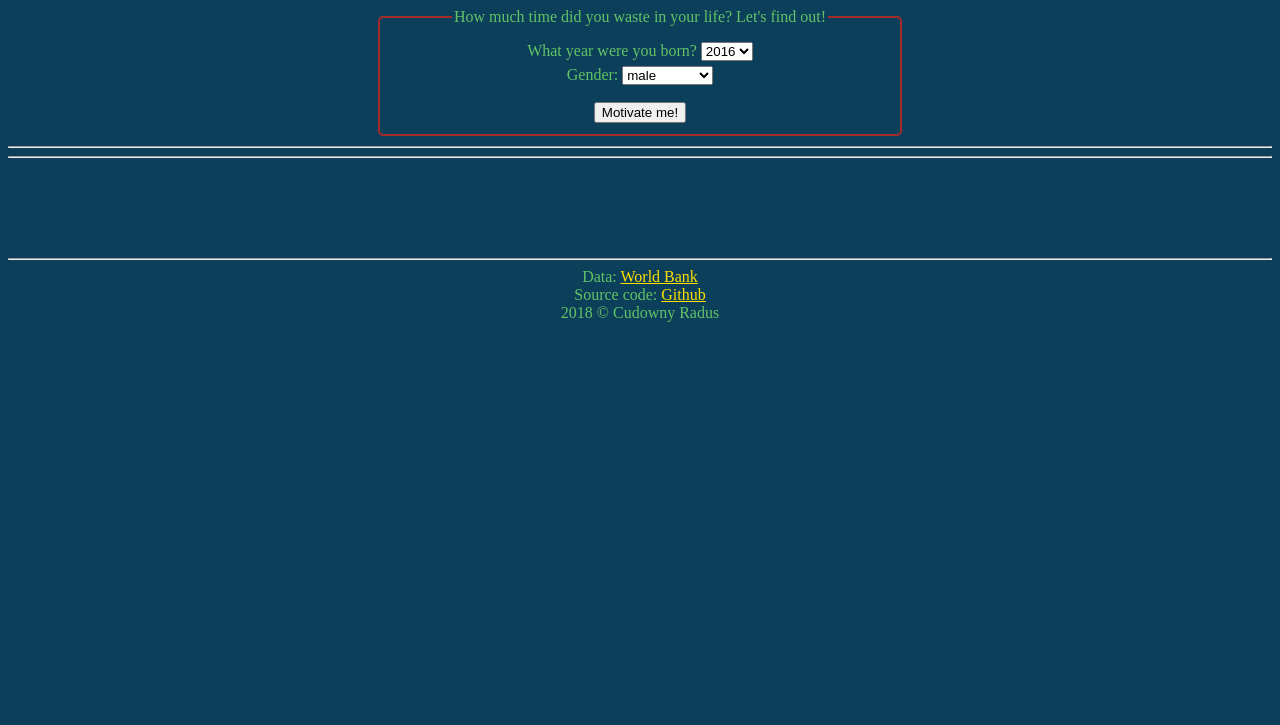
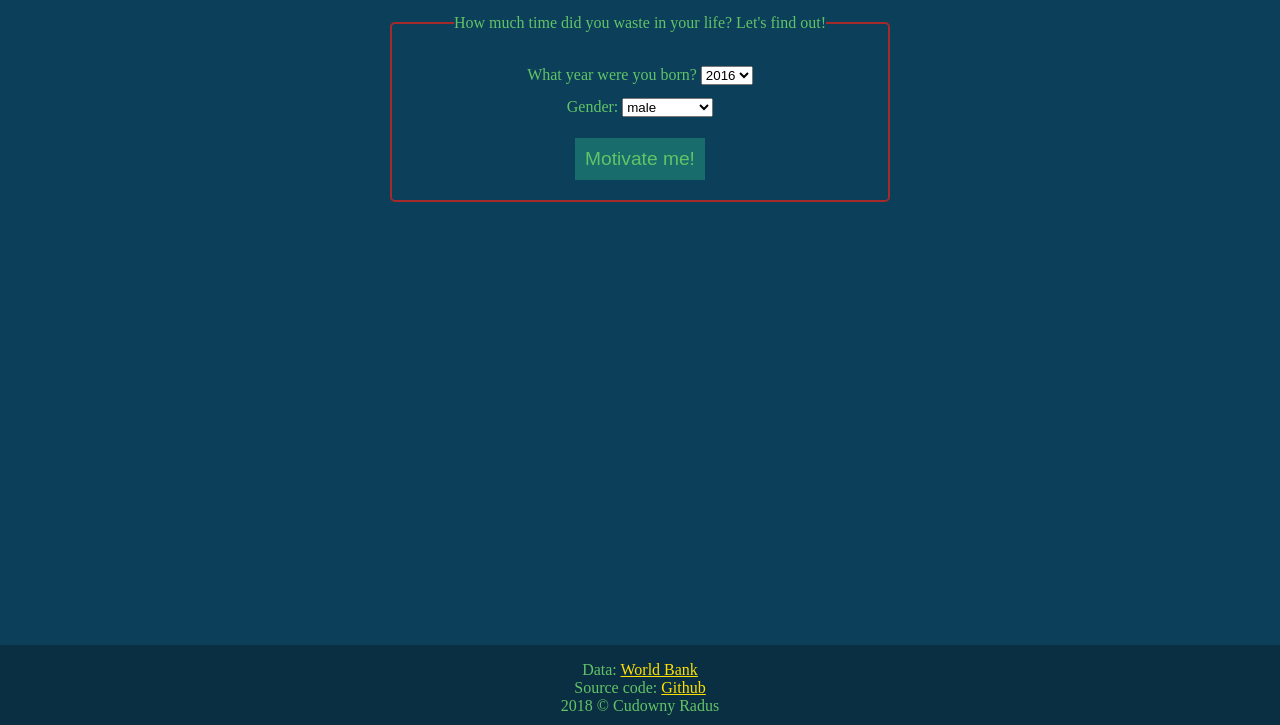
Before and after one commit to ThorgalAegirsson/Procrastinator_motivator, a plain HTML site: page index.html in a window 1280 px wide. Shown: the part 75-800 px from the top of the page. Drawn offline with Linux system fonts and the light colour scheme.

Commit message:
finish styling

```diff
--- a/index.html
+++ b/index.html
@@ -11,8 +11,8 @@
     </head>
 
     <body>
+        <div class="wrapper">
             <h1>Hey procrastinators! Let's motivate you!</h1>
-        <h2></h2>
             <form>
                 <fieldset>
                     <legend>How much time did you waste in your life? Let's find out!</legend>
@@ -29,16 +29,15 @@
                     </div>
                 </fieldset>
             </form>
+            <div class="chartWrapper invisible">
                 <hr>
-        <div class="chartWrapper invisible">
                 <p>Your estimated lifetime is: <span class="lifetime"></span>. Statistically you still have <span class="lifeLeft"></span>
-                left. <br> Every box below is a week, black box is the past, light box is your future. Use it wisely.</p>
+                    left. <br> Every box below is a week, black box is the past, light box is your future. Use it
+                    wisely.</p>
                 <div class="chart"></div>
             </div>
-        <hr>
-
+        </div>
         <footer>
-            <hr>
             Data: <a href="https://www.worldbank.org" target="_blank">World Bank</a> <br>
             Source code: <a href="https://github.com/ThorgalAegirsson/Procrastinator_motivator" target="_blank">Github</a><br>
             2018 &copy; Cudowny Radus
@@ -46,14 +45,16 @@
 
         <div class="modalWrapper">
             <div class="modal">
-                <h1><span class="error">ERROR</span> <span class="error">ERROR</span> <span class="error">ERROR</span> </h1>
-                <!-- blinking -->
-                Nature doesn't give a crap about your progressive first-world problems, you spoiled brat. From now on you are a
+                <h1><span class="error">ERROR</span> <span class="error">ERROR</span> <span class="error">ERROR</span>
+                </h1>
+                Nature doesn't give a crap about your progressive first-world problems, you spoiled brat. From now on
+                you are a
                 woman.
 
                 <button>Ok, I'm a woman</button>
                 <br>
-                PS. If you are interested in this modern day bullshit you can check out an incomplete list of what "progressive"
+                PS. If you are interested in this modern day bullshit you can check out an incomplete list of what
+                "progressive"
                 gender encompasses - go <a href="https://ageofshitlords.com/list-of-all-tumblr-genders-so-far" target="_blank">HERE</a>
             </div>
         </div>
--- a/script.js
+++ b/script.js
@@ -10,12 +10,10 @@
     };
 
     const drawChart = (lifetime, timePassed) => {
-        console.log('drawChart started');
         const chartDiv = document.querySelector('div.chart');
         chartDiv.innerHTML = '';
         const weeks = Math.round(lifetime * 52);
         const pastWeeks = Math.round(timePassed * 52);
-        console.log(`weeks: ${weeks}`);
         for (let i = 0; i < weeks; i++){
             const weekDiv = document.createElement('div');
             weekDiv.classList.add('weekDiv');
@@ -31,6 +29,7 @@
         const calculateProgressive = (e) => {
             e.preventDefault();
             document.querySelector('.chartWrapper').classList.remove('invisible');
+            document.querySelector('#gender').getElementsByTagName('option')[1].selected = 'selected';
             calculate(yearVal, 'woman');
             modalBtn.removeEventListener('click', calculateProgressive);
             modal.classList.remove('show');
@@ -38,14 +37,8 @@
         modalBtn.addEventListener('click', calculateProgressive);
     }
     const readData = (year, gender) => {
-        console.log('readData started');
-        //values
-        const outputDiv = document.querySelector('.chartWrapper');
-        // if (outputDiv.classList.contains('invisible')) outputDiv.classList.remove('invisible');
         let yearVal = year.options[year.selectedIndex].value;
         let genderVal = gender.options[gender.selectedIndex].value;
-        console.log(yearVal);
-        console.log(genderVal);
         if (genderVal === 'idiot') {
             openModal('modalWrapper', yearVal);
         } else {
@@ -54,43 +47,29 @@
     };
 
     const calculate = (year, gender) => {
-        console.log('fetch started');
-        console.log(`gender: ${gender}`);
         const output = document.querySelector('.output');
         const lifetime = document.querySelector('.lifetime');
         const lifeLeft = document.querySelector('.lifeLeft');
         const genderStr = 'SP.DYN.LE00.IN'; //both genders, unused
         const maleStr = `SP.DYN.LE00.MA.IN`;
         const femaleStr = `SP.DYN.LE00.FE.IN`;
-
-        // const gender = 'SPODYNLE00MAIN';
-        // const variableURL = `${female}`;
         const rootURL = `https://api.worldbank.org/v2/countries/POL/indicators/${gender === 'man' ? maleStr : femaleStr}?date=${year}:${year}&format=json`;
-        console.log(`rootUrl: ${rootURL}`);
         fetch(rootURL).then((res) => res.json(), (err) => console.error(err)).then((json) => {
-            console.log('final step');
-            console.log(json);
             const life = json[1][0].value;
-
-            // output.textContent = JSON.stringify(json);
-
             lifetime.textContent = formatTime(life);
             const today = new Date().getFullYear();
             const timePassed = today - year;
-            console.log(timePassed);
             lifeLeft.textContent = formatTime(life - timePassed);
             drawChart(life, timePassed);
+            document.querySelector('.chartWrapper').classList.remove('invisible');
         });
     };
 
     const init = () => {
-        console.log('app started');
-
         //references
         const yearBox = document.querySelector('#year');
         const startBtn = document.querySelector('.submit');
         const gender = document.querySelector('#gender');
-
 
         //populate website
         for (let i = 2016; i > 1959; i--){
@@ -102,7 +81,6 @@
 
         startBtn.addEventListener('click', (e) => {
             e.preventDefault();
-            document.querySelector('.chartWrapper').classList.remove('invisible');
             readData(year, gender);
         });
     };
--- a/style.css
+++ b/style.css
@@ -1,25 +1,51 @@
+
 body {
+    box-sizing: border-box;
+    position: relative;
+    margin: 0;
+    padding: 0;
+    padding-bottom: 6rem;
+    min-height: 100vh;
     background: #0b3f5a;
     color: #63c367;
-    box-sizing: border-box;
+    padding-top: 20px;
 }
+
+*,
+*:before,
+*:after {
+    box-sizing: inherit;
+    margin: 0;
+    padding: 0;
+}
+
 a {
     color: #ffe000;
 }
-h1 {
+
+.wrapper h1 {
+    /* margin: 30px; */
     text-align: center;
+    padding-bottom: 15px;
 }
+
 fieldset {
     margin: 10px auto;
-    max-width: 500px;
+    width: 500px;
+    max-width: 90%;
     border-radius: 5px;
     border: 2px solid brown;
-    padding: 10px;
-    line-height: 1.5;
+    padding: 20px;
+    line-height: 2;
 }
 
 fieldset button {
     margin-top: 15px;
+    padding: 10px;
+    font-size: 1.2em;
+    border: none;
+    background: #186c6c;
+    color: #63c367
 }
 
 fieldset>legend {
@@ -29,25 +55,41 @@ fieldset>legend {
 fieldset>.inside {
     text-align: center;
 }
+
 .weekDiv {
     width: 10px;
     height: 10px;
     border: 1px solid black;
     background: #419b93;
 }
+
 .passed {
     background: black;
 }
 
 .chartWrapper {
     line-height: 1.4;
+    width: 90%;
+    margin: 0 auto 50px auto;
+}
+
+.chartWrapper p {
+    text-align: center;
+    margin: 40px auto;
 }
 
 .chartWrapper span {
     font-weight: 600;
     color: #8aff8e;
 }
+
+.chartWrapper hr {
+    /* width: 80%; */
+    margin: 30px auto;
+}
+
 .chart {
+    margin-top: 20px;
     border: 1px solid green;
     padding: 5px;
     display: grid;
@@ -58,8 +100,16 @@ fieldset>.inside {
 .invisible {
     display: none;
 }
+
 footer {
-    margin-top: 100px;
+    margin: 0;
+    position: absolute;
+    bottom: 0;
+    padding: 1rem;
+    background-color: #0b2f42;
+    height: 5rem;
+    width: 100%;
+    /* margin-top: 100px; */
     text-align: center;
 }
 
```
Lines whose indentation alone changed are shown as unchanged.
